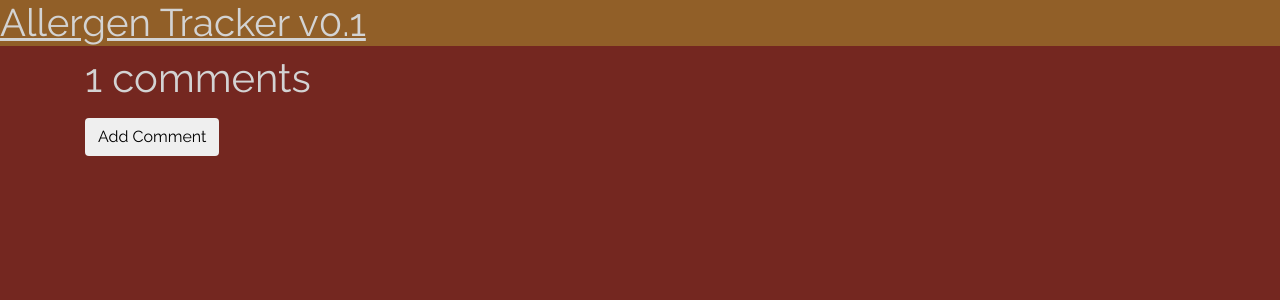
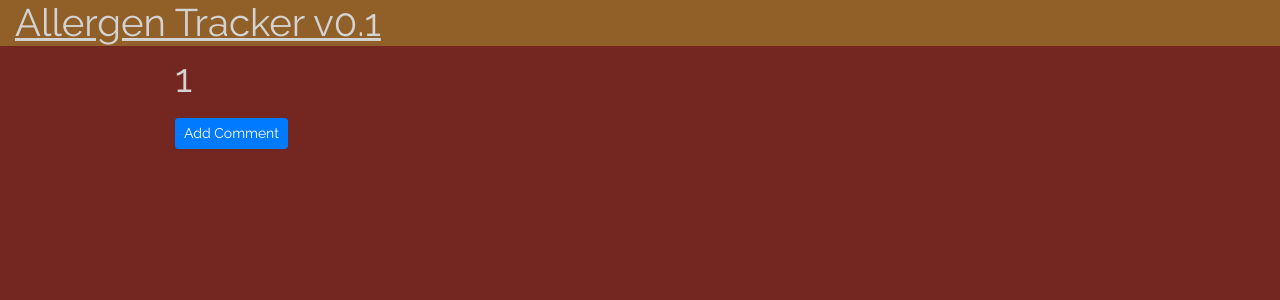
Before and after one commit to kstrckr/Django-Allergen-Tracker, a Django app: page /1/ in a window 1280 px wide. Shown: the top 300 px of the page. Run offline with Django 3.2, Linux system fonts and the light colour scheme; data comes from the database, SQL or seed files in the repository; both versions use the stored data as it was after the commit; some libraries are stand-ins or nearby versions.

Commit message:
styled all pages w matching containers and button

```diff
--- a/allgen/allergens/templates/allergens/comment_confirm_delete.html
+++ b/allgen/allergens/templates/allergens/comment_confirm_delete.html
@@ -1,12 +1,12 @@
 {% extends 'layout.html'%}
 
 {% block content %}
-<div class='container'>
+<div class='w-75 mx-auto container'>
     <form action="" method='post'>
         {% csrf_token %}
         <p>Are you sure you want to delete this comment from {{ object.allergen.name }}?</p>
         <p><i>{{ object.comment_text }}</i></p>
-        <input type='submit' value='Confirm' class="btn btn-danger"/>
+        <input type='submit' value='Confirm' class="btn btn-danger btn-sm"/>
     </form>
 </div>
 {% endblock content %}
--- a/allgen/allergens/templates/allergens/comments.html
+++ b/allgen/allergens/templates/allergens/comments.html
@@ -5,24 +5,24 @@
 {% endblock title%}
 
 {% block content %}
-<div class='container'>
-    <h1>{{ allergen_name }} comments</h1>
+<div class='w-75 mx-auto container'>
+    <h1>{{ allergen_name }}</h1>
 </div>
 
-    <div class='container'>
+    <div class='w-75 mx-auto container'>
         <p>
             <form action ='comment' method='get'>
                 {% csrf_token %}
-                <input type='submit' value='Add Comment' class='btn'/>
+                <input type='submit' value='Add Comment' class='btn btn-primary btn-sm'/>
             </form>
         </p>
     </div>
-<div class='container'>
+<div class='w-75 mx-auto container'>
     {% for comment in allergen_comments %}
     <p>{{ comment.comment_text }}
     <form action="{{ comment.pk }}/" method='get'>
         {% csrf_token %}
-        <input type='submit' value='Delete' class="btn btn-danger"/>
+        <input type='submit' value='Delete' class="btn btn-danger btn-sm"/>
     </form>
     </p>
 
--- a/allgen/allergens/templates/allergens/index.html
+++ b/allgen/allergens/templates/allergens/index.html
@@ -19,7 +19,7 @@ Allergen Tracker
                         {% endwith %}
                     </span>
                     {% else %}
-                    <span class="col-sm-3 badge badge-info">Add a log</span>
+                    <span class="col-sm-3 badge badge-info">No Logs</span>
                     {% endif %}
                 </div>
             </a>
--- a/allgen/allergens/views.py
+++ b/allgen/allergens/views.py
@@ -21,6 +21,12 @@ class CreateComment(generic.CreateView):
         'comment_text',
         'reaction',
         ]
+    context_object_name = 'allergen_details'
+
+    def get_context_data(self, **kwargs):
+        context = super(CreateComment, self).get_context_data(**kwargs)
+        context['allergen_name'] = self.kwargs['allergen']
+        return context
 
     def form_valid(self, form):
         allergen_from_url = self.kwargs['allergen']
--- a/allgen/templates/layout.html
+++ b/allgen/templates/layout.html
@@ -16,7 +16,7 @@
     </head>
     <body>
         <header>
-            <h1 class='heading'><a href="{% url 'allergens:root' %}">Allergen Tracker v0.1</a></h1>
+            <h1 class='heading'><a class='container' href="{% url 'allergens:root' %}">Allergen Tracker v0.1</a></h1>
         </header>
         {% block content %}
         {% endblock content %}
```
Also changed, not shown: allgen/allergens/templates/allergens/comment_form.html (+7 -6 lines), allgen/db.sqlite3.
